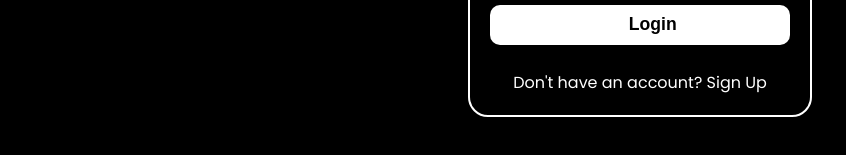
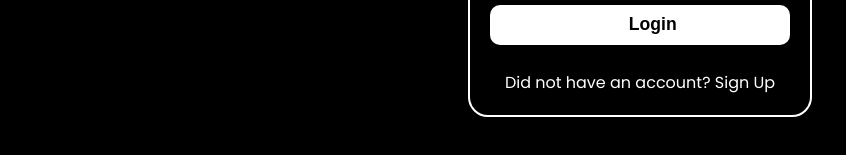
Before and after one commit to fendrick-bot/authenticator, a Next.js app: page /login in a window 1280 px wide. Shown: the part 407-562 px from the top of the page, without its empty margins (0-846 px from the left). Built offline with nearby package versions, Linux system fonts and the light colour scheme.

Commit message:
fixed apostroph

```diff
--- a/components/authComp/loginForm/LoginForm.js
+++ b/components/authComp/loginForm/LoginForm.js
@@ -10,11 +10,11 @@ import toast from "react-hot-toast";
 
 export default function LoginForm() {
   const [user, setuser] = useState({
-    email:"",
-    password:"",
+    email: "",
+    password: "",
   });
   const [loading, isLoading] = useState(false);
-  const router = useRouter()
+  const router = useRouter();
 
   async function loginSubmit(e) {
     isLoading(true);
@@ -23,8 +23,7 @@ export default function LoginForm() {
     try {
       const response = await axios.post("/api/login", user);
       console.log(response);
-      router.push("/")
-
+      router.push("/");
     } catch (error) {
       toast.error("Login Failed ");
       console.log("Login failed" + error);
@@ -33,7 +32,9 @@ export default function LoginForm() {
     }
   }
 
-  return loading?(<TextTitle title={"processing..."} /> ) : (
+  return loading ? (
+    <TextTitle title={"processing..."} />
+  ) : (
     <form
       style={{
         width: "fit-content",
@@ -123,10 +124,7 @@ export default function LoginForm() {
             color: "white",
             textDecoration: "none",
             fontWeight: "lighter",
-          }}
-        >
-          Don't have an account? Sign Up
-        </Link>
+          }}>Did not have an account? Sign Up</Link>
       </div>
     </form>
   );
```
